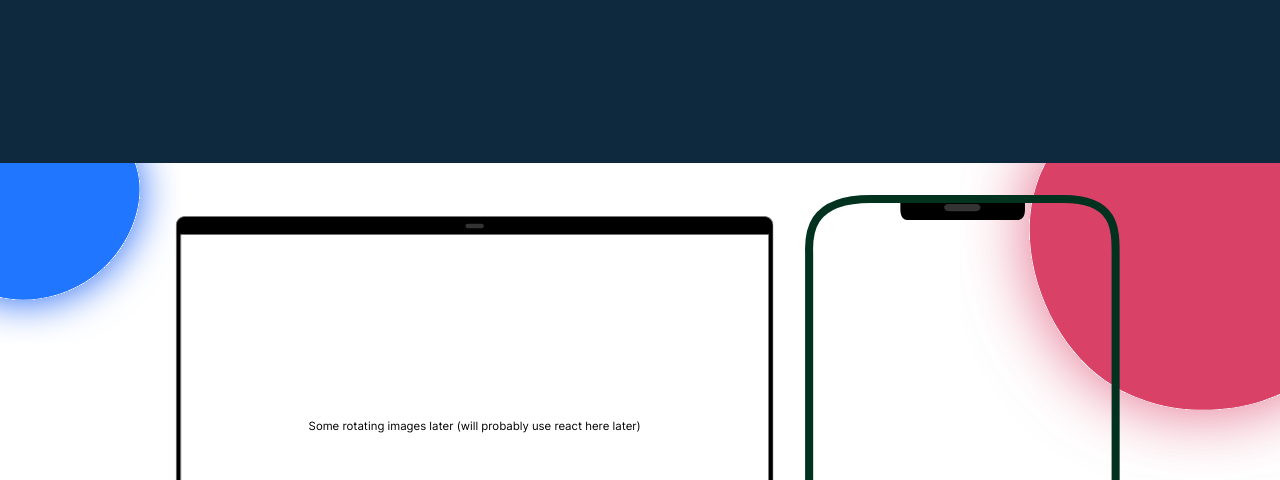
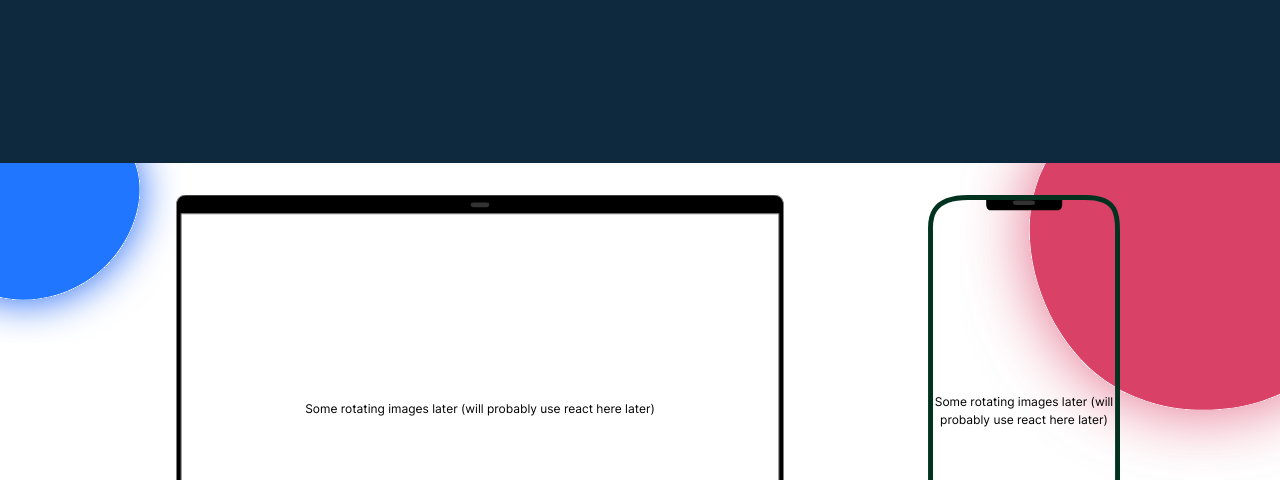
Before and after one commit to MarioSerano/marioserano, an Astro site: page / in a window 1280 px wide. Shown: the part 3773-4253 px from the top of the page. Built offline with nearby package versions, Linux system fonts and the light colour scheme; Astro itself is replaced by a stand-in of ours.

Commit message:
feat: spacing for laptop and phone

```diff
--- a/src/sections/Experience/ExperienceItems/BaseExperienceItem.astro
+++ b/src/sections/Experience/ExperienceItems/BaseExperienceItem.astro
@@ -16,6 +16,10 @@ import iphone from "~/assets/work/iphone.svg?raw";
 //   caseStudyURL: string;
 // }
 
+interface Props {
+  id: string;
+}
+
 // const {
 //   desktopImages,
 //   mobileImages,
@@ -26,16 +30,16 @@ import iphone from "~/assets/work/iphone.svg?raw";
 //   workPeriod,
 //   caseStudyURL,
 // } = Astro.props;
+const { id } = Astro.props;
 ---
 
 <div class="w-full flex min-h-screen">
-  <div
-    class="mx-auto max-w-[62rem] w-full flex justify-between gap-4 px-4 py-8"
-  >
-    <div class="experience-item__laptop w-2/3">
+  <div class="mx-auto max-w-[62rem] w-full">
+    <div class="flex justify-between items-start gap-4 px-4 py-8">
+      <div class="w-2/3">
         <div class="flex flex-col items-center z-10 top-0 left-0 w-full h-full">
           <div
-          class="relative w-full scale-95 origin-bottom [&>svg]:relative [&>svg]:z-10 [&>svg]:w-full [&>svg]:h-full"
+            class="relative w-full px-4 [&>svg]:relative [&>svg]:z-10 [&>svg]:w-full [&>svg]:h-full"
           >
             <Fragment set:html={macbookScreen} />
             <div
@@ -45,7 +49,8 @@ import iphone from "~/assets/work/iphone.svg?raw";
                 class="absolute w-full h-full flex flex-col justify-center items-center top-0 left-0 text-center px-layout"
               >
                 <p class="text-p3 text-black mt-4">
-                Some rotating images later (will probably use react here later)
+                  Some rotating images later (will probably use react here
+                  later)
                 </p>
               </div>
             </div>
@@ -55,16 +60,18 @@ import iphone from "~/assets/work/iphone.svg?raw";
           </div>
         </div>
       </div>
-    <div class="experience-item__phone w-1/3">
+      <div class="w-[20%]">
         <div
-        class="relative w-full [&>svg]:relative [&>svg]:z-10 [&>svg]:w-full [&>svg]:h-full"
+          class="relative w-full h-full [&>svg]:relative [&>svg]:z-10 [&>svg]:w-full [&>svg]:h-full"
         >
+          <div>
             <Fragment set:html={iphone} />
+          </div>
           <div
             class="absolute top-0 left-0 w-full h-full rounded-2xl overflow-hidden"
           >
             <div
-            class="absolute w-full h-full flex flex-col justify-center items-center top-0 left-0 text-center px-layout"
+              class="absolute w-full h-full flex flex-col justify-center items-center top-0 left-0 text-center"
             >
               <p class="text-p3 text-black mt-4">
                 Some rotating images later (will probably use react here later)
@@ -75,3 +82,4 @@ import iphone from "~/assets/work/iphone.svg?raw";
       </div>
     </div>
   </div>
+</div>
--- a/src/sections/MyWork.astro
+++ b/src/sections/MyWork.astro
@@ -21,14 +21,12 @@ import macbookBase from "../assets/work/macbook-base.svg?raw";
             class="flex flex-col items-center scale-[1.25] z-10 top-0 left-0 w-full h-full"
           >
             <div
-              class="relative w-full scale-95 origin-bottom [&>svg]:relative [&>svg]:z-10 [&>svg]:w-full [&>svg]:h-full"
+              class="relative w-full px-4 [&>svg]:relative [&>svg]:z-10 [&>svg]:w-full [&>svg]:h-full"
             >
               <Fragment set:html={macbookScreen} />
-              <div
-                class="absolute top-0 left-0 w-full h-full rounded-2xl overflow-hidden"
-              >
+              <div class="absolute px-4 top-0 left-0 w-full h-full">
                 <Image
-                  class="w-full h-full object-cover"
+                  class="w-full h-full object-cover rounded-3xl"
                   src={myWork}
                   alt="My Work"
                 />
```
Lines whose indentation alone changed are shown as unchanged.
